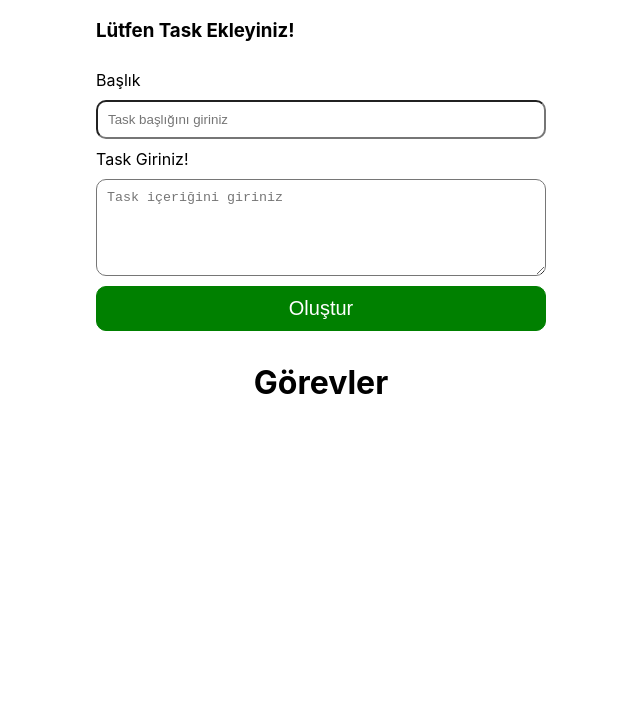
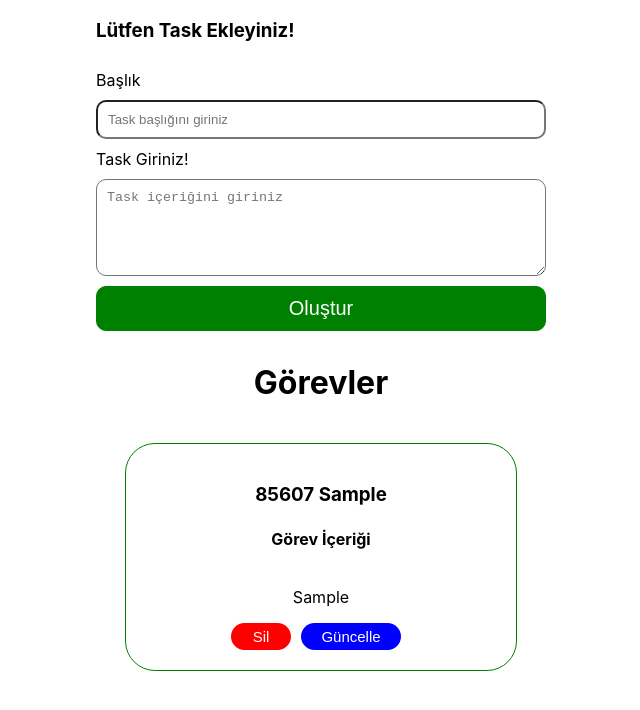
Before and after one commit to asudemor/jiraapplication, a React (Create React App) app: page / in a window 1280 px wide. Both pictures are taken after typing "Sample", "Sample" into the empty fields and a click on the button "Oluştur". Shown: the top 710 px of the page, without its empty margins (319-959 px from the left). Built offline with nearby package versions, Linux system fonts and the light colour scheme; the HTML template or start-up script is replaced by a standard one.

Commit message:
25. ders sonu

```diff
--- a/src/App.css
+++ b/src/App.css
@@ -1,35 +1,35 @@
-.App{
+.App {
   display: flex;
   flex-direction: column;
   align-items: center;
 }
 
-.task-create{
+.task-create {
   width: 450px;
 }
 
-.task-form{
+.task-form {
   display: flex;
   flex-direction: column;
 }
 
-.task-label{
+.task-label {
   margin: 10px 0px;
 }
 
-.task-input{
+.task-input {
   padding: 10px;
   border: 1 solid black;
   border-radius: 10px;
 }
 
-.task-textArea{
+.task-textArea {
   padding: 10px;
   border: 1 solid black;
   border-radius: 10px;
 }
 
-.task-button{
+.task-button {
   border: 1px solid green;
   border-radius: 10px;
   background-color: green;
@@ -38,3 +38,46 @@
   padding: 10px;
   margin: 10px 0px;
 }
+
+.task-list {
+  display: flex;
+  flex-wrap: wrap;
+  justify-content: center;
+}
+
+.task-show {
+  border: 1px solid green;
+  border-radius: 30px;
+  width: 350px;
+  padding: 20px;
+  display: flex;
+  flex-direction: column;
+  align-items: center;
+  margin: 20px;
+}
+
+.task-delete {
+  padding: 5px;
+  font-size: 15px;
+  width: 60px;
+  border: none;
+  border-radius: 30px;
+  background-color: red;
+  color: white;
+  margin-right: 10px;
+}
+
+.task-edit {
+  padding: 5px;
+  font-size: 15px;
+  width: 100px;
+  border: none;
+  border-radius: 30px;
+  background-color: blue;
+  color: white;
+  margin-right: 10px;
+}
+
+.task-IdTitle {
+  margin-bottom: 2px;
+}
--- a/src/components/TaskList.js
+++ b/src/components/TaskList.js
@@ -1,15 +1,12 @@
 import TaskShow from "./TaskShow";
 
 function TaskList({tasks}) {
-    return ( <div>
+    return ( <div className="task-list">
         {tasks.map((task,index)=>{
             return (
                 <TaskShow key={index} task={task}></TaskShow>
             )
         })}
-
-
-
     </div> );
 }
 
--- a/src/components/TaskShow.js
+++ b/src/components/TaskShow.js
@@ -1,7 +1,17 @@
-function TaskShow({task}) {
-    console.log(task);
-    return ( <div>
-    </div> );
+function TaskShow({ task }) {
+  return (
+    <div className="task-show">
+      <h3 className="task-IdTitle">
+        {task.id} {task.title}{" "}
+      </h3>
+      <h4>Görev İçeriği</h4>
+      <p>{task.taskDesc}</p>
+      <div>
+        <button className="task-delete">Sil</button>
+        <button className="task-edit">Güncelle</button>
+      </div>
+    </div>
+  );
 }
 
 export default TaskShow;
```
